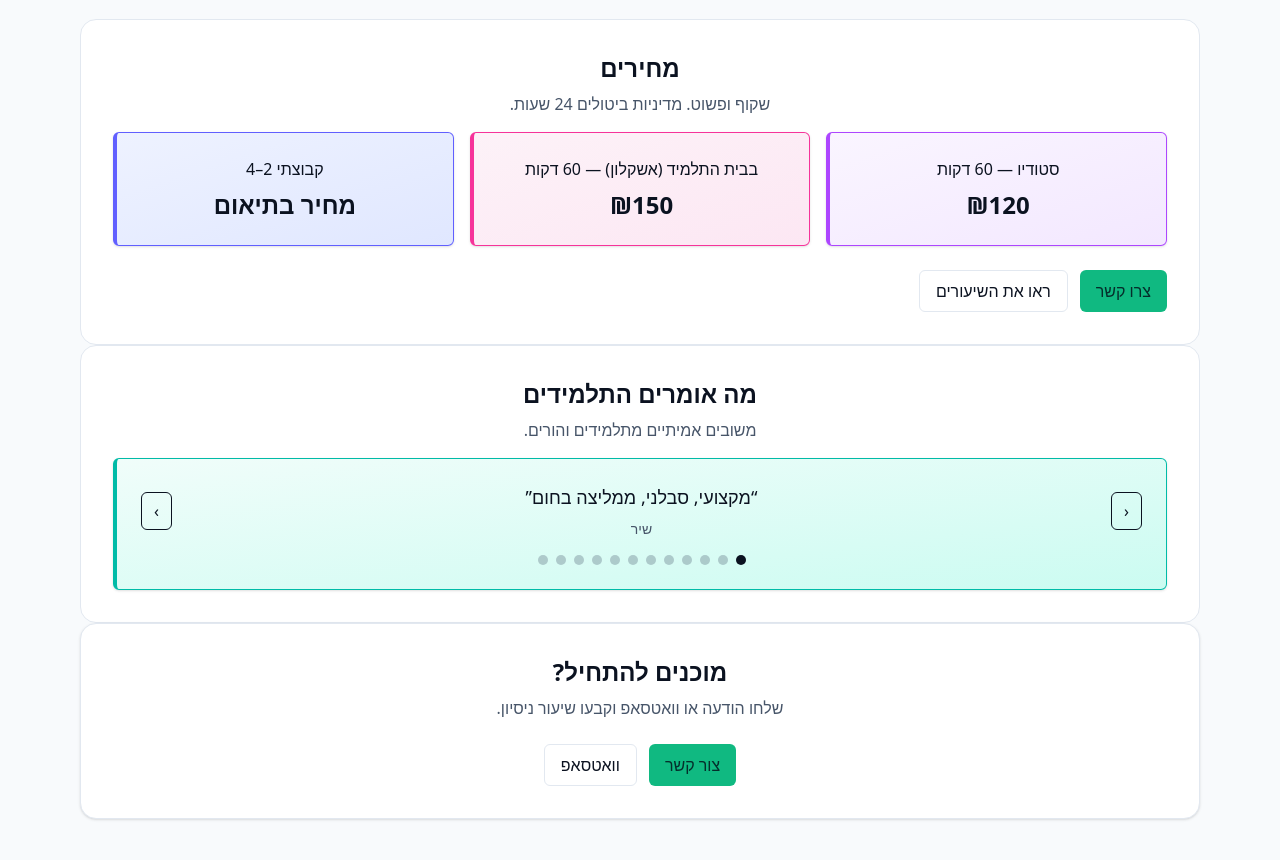
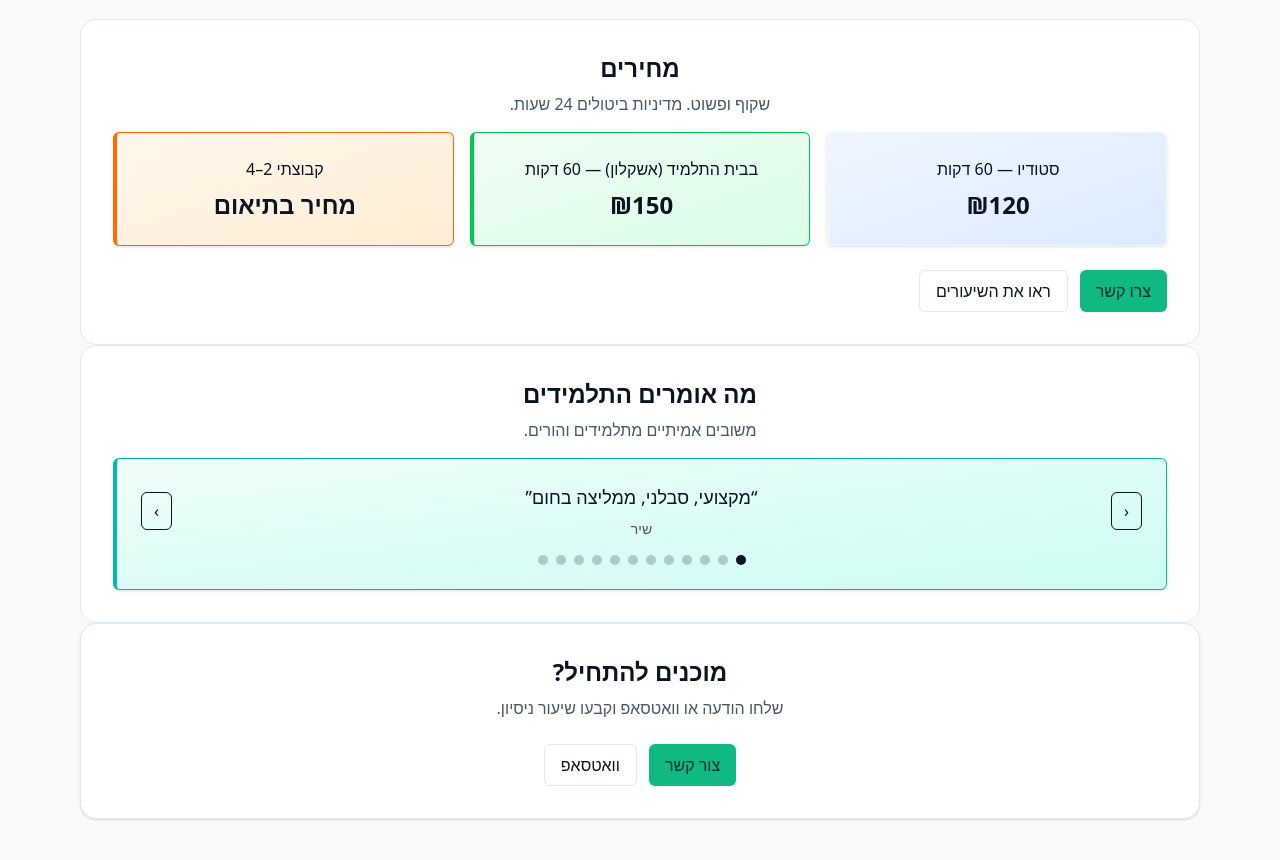
Before and after one commit to doronc36-rgb/guitar-lessons, a Next.js app: page / in a window 1280 px wide. Shown: the part 1260-2120 px from the top of the page. Built offline with nearby package versions, Linux system fonts and the light colour scheme; no server answers.

Commit message:
Change pricing box colors to match features: blue, green, orange gradients for consistent design

```diff
--- a/src/app/components/marketing/Pricing.tsx
+++ b/src/app/components/marketing/Pricing.tsx
@@ -13,9 +13,9 @@
         <div className="grid gap-4 md:grid-cols-3">
           {t.prices.items.map((p, index) => {
             const colors = [
-              "border-l-4 border-purple-500 bg-gradient-to-br from-purple-50 to-purple-100 dark:from-purple-900/20 dark:to-purple-800/20",
-              "border-l-4 border-pink-500 bg-gradient-to-br from-pink-50 to-pink-100 dark:from-pink-900/20 dark:to-pink-800/20",
-              "border-l-4 border-indigo-500 bg-gradient-to-br from-indigo-50 to-indigo-100 dark:from-indigo-900/20 dark:to-indigo-800/20"
+              "border-l-4 border-blue-500 bg-gradient-to-br from-blue-50 to-blue-100 dark:from-blue-900/20 dark:to-blue-800/20",
+              "border-l-4 border-green-500 bg-gradient-to-br from-green-50 to-green-100 dark:from-green-900/20 dark:to-green-800/20",
+              "border-l-4 border-orange-500 bg-gradient-to-br from-orange-50 to-orange-100 dark:from-orange-900/20 dark:to-orange-800/20"
             ];
             return (
               <div key={p.label} className={`p-6 rounded-md shadow-sm border border-gray-100 dark:border-gray-700 text-center ${colors[index % 3]}`}>
```
